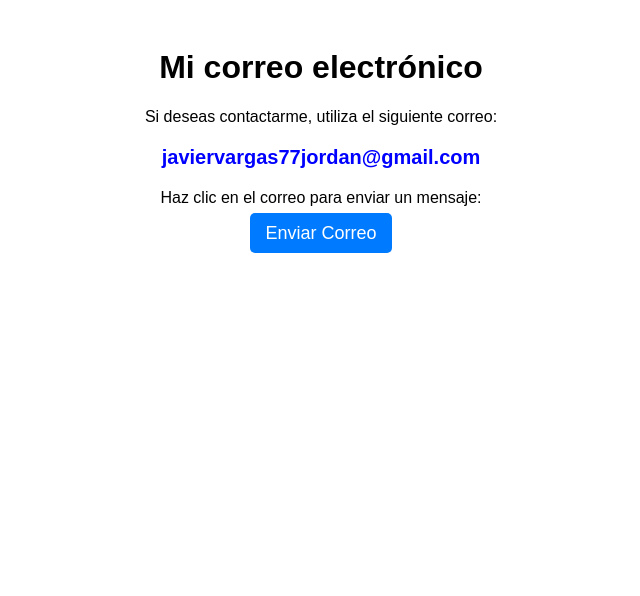
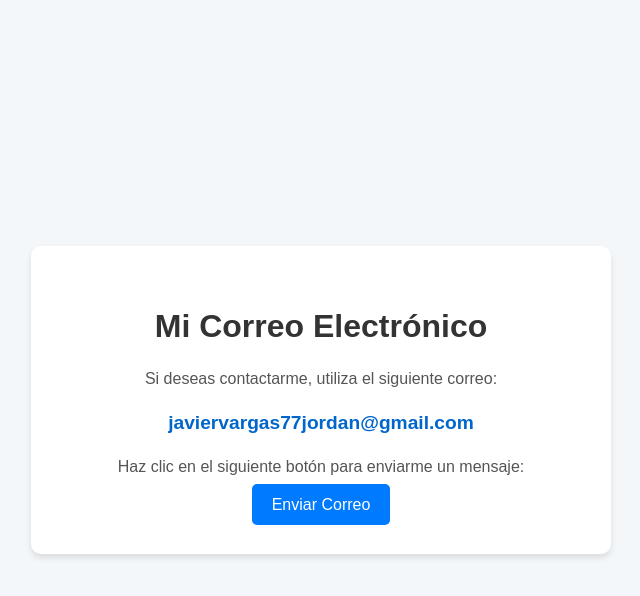
Before and after one commit to Javier19977/Correo-electr-nico, a plain HTML site: page index.html in a window 1280 px wide. Shown: the whole page, without its empty margins (319-959 px from the left). Drawn offline with Linux system fonts and the light colour scheme.

Commit message:
Update index.html

```diff
--- a/index.html
+++ b/index.html
@@ -4,12 +4,62 @@
     <meta charset="UTF-8">
     <meta name="viewport" content="width=device-width, initial-scale=1.0">
     <title>Correo Electrónico</title>
+    <style>
+        body {
+            font-family: Arial, sans-serif;
+            background-color: #f4f7fa;
+            margin: 0;
+            padding: 0;
+            display: flex;
+            justify-content: center;
+            align-items: center;
+            height: 100vh;
+        }
+        .container {
+            background-color: #ffffff;
+            padding: 40px;
+            border-radius: 10px;
+            box-shadow: 0 4px 6px rgba(0, 0, 0, 0.1);
+            text-align: center;
+            width: 90%;
+            max-width: 500px;
+        }
+        h1 {
+            color: #333333;
+            font-size: 2rem;
+        }
+        p {
+            color: #555555;
+            font-size: 1rem;
+            line-height: 1.6;
+        }
+        .email {
+            font-size: 1.2rem;
+            font-weight: bold;
+            color: #0066cc;
+            margin: 10px 0;
+        }
+        .button {
+            font-size: 1rem;
+            text-decoration: none;
+            color: white;
+            background-color: #007bff;
+            padding: 12px 20px;
+            border-radius: 5px;
+            transition: background-color 0.3s ease;
+        }
+        .button:hover {
+            background-color: #0056b3;
+        }
+    </style>
 </head>
-<body style="font-family: Arial, sans-serif; text-align: center; padding: 20px;">
-    <h1>Mi correo electrónico</h1>
-    <p>Si deseas contactarme, utiliza el siguiente correo:</p>
-    <p style="font-size: 20px; font-weight: bold; color: blue;">javiervargas77jordan@gmail.com</p>
-    <p>Haz clic en el correo para enviar un mensaje:</p>
-    <a href="mailto:javiervargas77jordan@gmail.com" style="font-size: 18px; text-decoration: none; color: white; background-color: #007bff; padding: 10px 15px; border-radius: 5px;">Enviar Correo</a>
+<body>
+    <div class="container">
+        <h1>Mi Correo Electrónico</h1>
+        <p>Si deseas contactarme, utiliza el siguiente correo:</p>
+        <p class="email">javiervargas77jordan@gmail.com</p>
+        <p>Haz clic en el siguiente botón para enviarme un mensaje:</p>
+        <a href="mailto:javiervargas77jordan@gmail.com" class="button">Enviar Correo</a>
+    </div>
 </body>
 </html>
```
